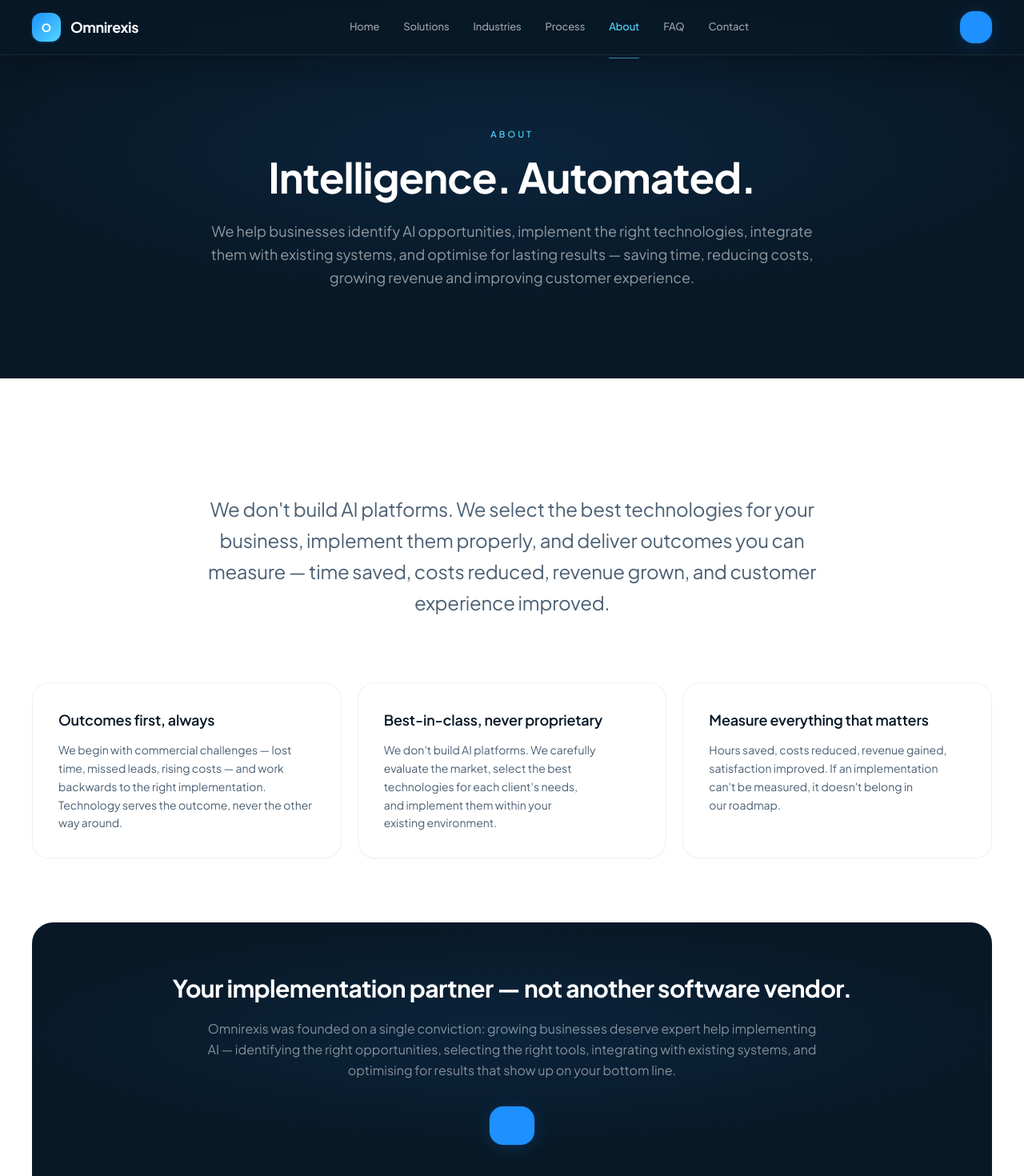
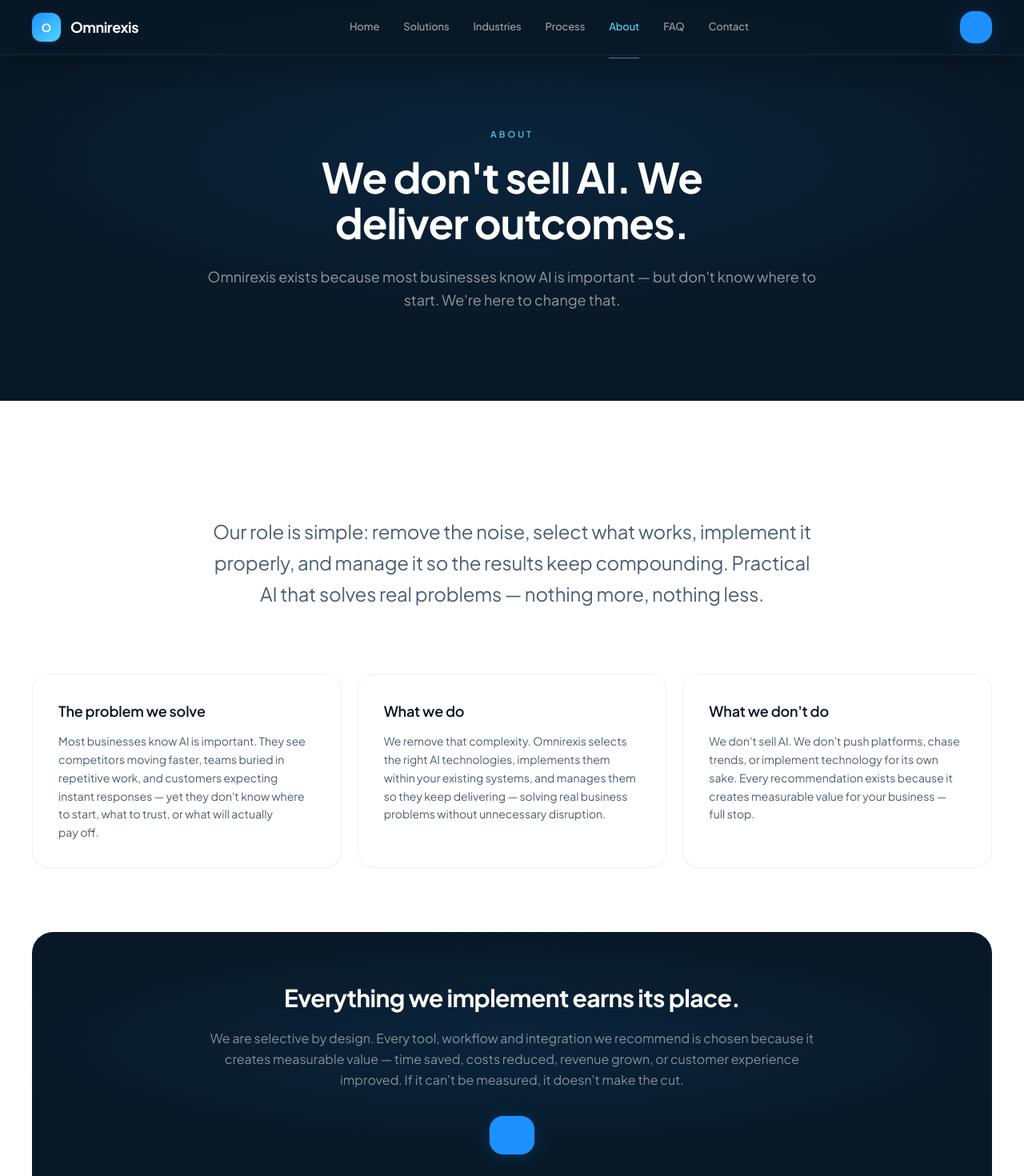
Before and after one commit to rosstguk-dev/Omnirexis, a Next.js app: page /about in a window 1280 px wide. Shown: the top 1470 px of the page at 80% size. Built offline with nearby package versions, Linux system fonts and the light colour scheme.

Commit message:
Rewrite About section with outcomes-led positioning
Explain why Omnirexis exists, our role in removing AI complexity, and
the commitment to measurable value over selling technology.

```diff
--- a/app/about/page.tsx
+++ b/app/about/page.tsx
@@ -4,30 +4,30 @@ import { CtaBanner } from "@/components/sections/cta-banner";
 import { CtaButton } from "@/components/shared/cta-button";
 import { Section } from "@/components/shared/section";
 import { GlassCard } from "@/components/visuals/glass-card";
-import { createMetadata, siteConfig } from "@/lib/site";
+import { createMetadata } from "@/lib/site";
 
 export const metadata = createMetadata({
   title: "About Omnirexis",
   description:
-    "Omnirexis is a premium AI implementation and automation consultancy. We identify opportunities, implement best-in-class technologies, and deliver measurable commercial outcomes — not software.",
+    "Omnirexis exists because most businesses know AI is important but don't know where to start. We remove complexity, implement practical AI solutions, and deliver measurable outcomes — not technology for its own sake.",
   path: "/about",
 });
 
 const principles = [
   {
-    title: "Outcomes first, always",
+    title: "The problem we solve",
     description:
-      "We begin with commercial challenges — lost time, missed leads, rising costs — and work backwards to the right implementation. Technology serves the outcome, never the other way around.",
+      "Most businesses know AI is important. They see competitors moving faster, teams buried in repetitive work, and customers expecting instant responses — yet they don't know where to start, what to trust, or what will actually pay off.",
   },
   {
-    title: "Best-in-class, never proprietary",
+    title: "What we do",
     description:
-      "We don't build AI platforms. We carefully evaluate the market, select the best technologies for each client's needs, and implement them within your existing environment.",
+      "We remove that complexity. Omnirexis selects the right AI technologies, implements them within your existing systems, and manages them so they keep delivering — solving real business problems without unnecessary disruption.",
   },
   {
-    title: "Measure everything that matters",
+    title: "What we don't do",
     description:
-      "Hours saved, costs reduced, revenue gained, satisfaction improved. If an implementation can't be measured, it doesn't belong in our roadmap.",
+      "We don't sell AI. We don't push platforms, chase trends, or implement technology for its own sake. Every recommendation exists because it creates measurable value for your business — full stop.",
   },
 ] as const;
 
@@ -36,14 +36,16 @@ export default function AboutPage() {
     <>
       <PageHeader
         eyebrow="About"
-        title="Intelligence. Automated."
-        description={siteConfig.mission}
+        title="We don't sell AI. We deliver outcomes."
+        description="Omnirexis exists because most businesses know AI is important — but don't know where to start. We're here to change that."
       />
 
       <Section>
         <FadeIn className="mx-auto max-w-3xl text-center">
           <p className="text-xl leading-relaxed tracking-[-0.01em] text-muted-foreground sm:text-2xl">
-            {siteConfig.positioning}
+            Our role is simple: remove the noise, select what works, implement it
+            properly, and manage it so the results keep compounding. Practical AI
+            that solves real problems — nothing more, nothing less.
           </p>
         </FadeIn>
 
@@ -65,13 +67,13 @@ export default function AboutPage() {
         <FadeIn className="relative mt-20 overflow-hidden rounded-3xl bg-[#081826] p-10 text-center sm:p-16">
           <div className="ambient-glow pointer-events-none absolute inset-0" />
           <h2 className="relative text-2xl font-bold tracking-[-0.02em] text-white sm:text-3xl">
-            Your implementation partner — not another software vendor.
+            Everything we implement earns its place.
           </h2>
           <p className="relative prose-narrow mx-auto mt-5 max-w-2xl text-white/50">
-            Omnirexis was founded on a single conviction: growing businesses
-            deserve expert help implementing AI — identifying the right
-            opportunities, selecting the right tools, integrating with existing
-            systems, and optimising for results that show up on your bottom line.
+            We are selective by design. Every tool, workflow and integration we
+            recommend is chosen because it creates measurable value — time saved,
+            costs reduced, revenue grown, or customer experience improved. If it
+            can&apos;t be measured, it doesn&apos;t make the cut.
           </p>
           <div className="relative mt-8">
             <CtaButton />
```
